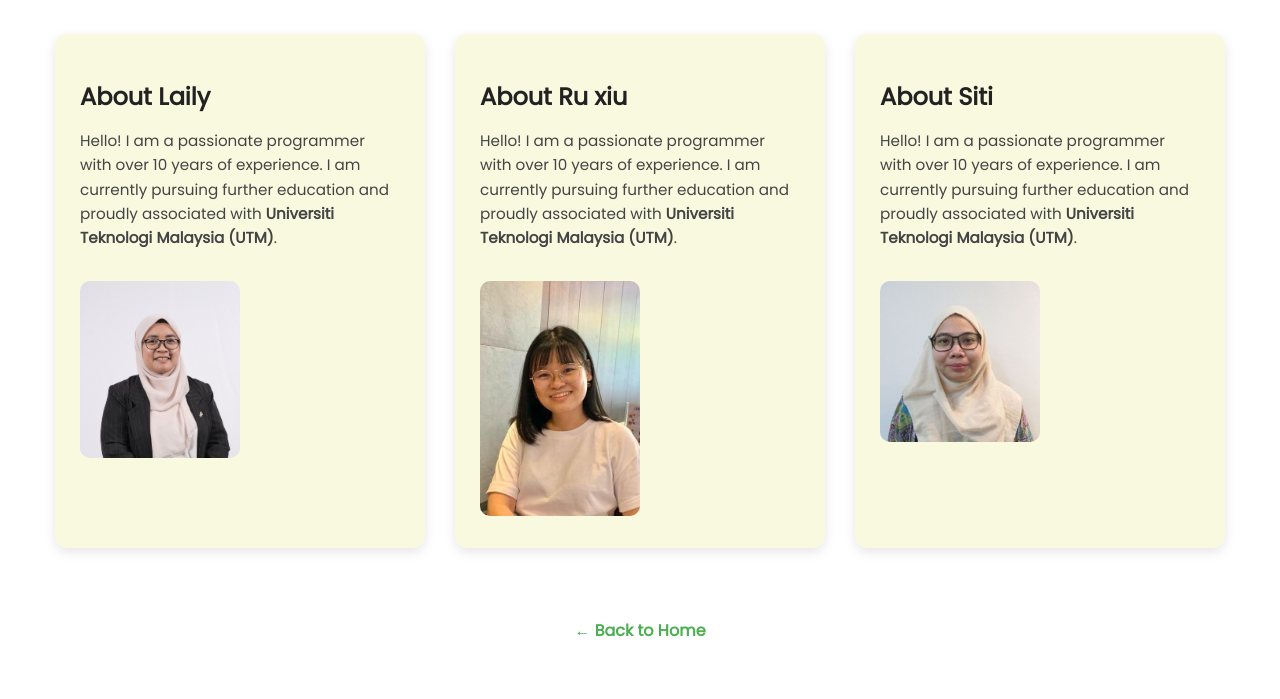
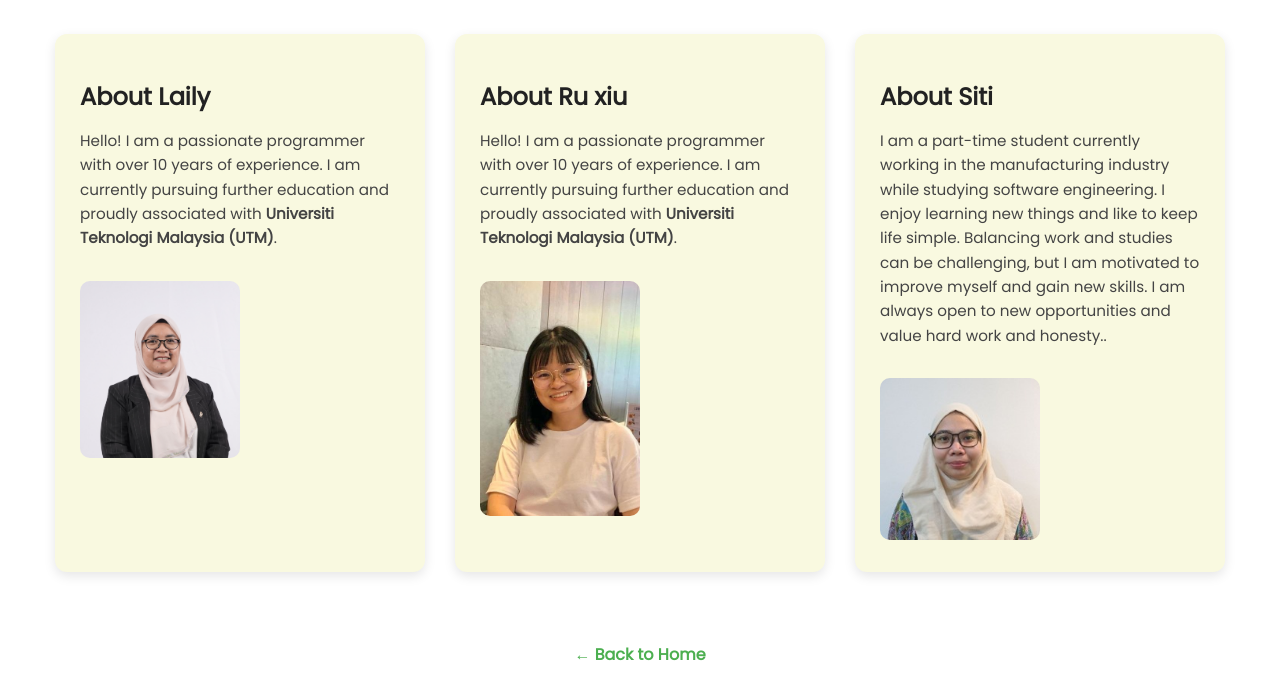
Before and after one commit to Lailies82/SLN-Website, a plain HTML site: page about.html in a window 1280 px wide. Shown: the part 71-770 px from the top of the page. Drawn offline with Linux system fonts and the light colour scheme.

Commit message:
Add files via upload

```diff
--- a/about.html
+++ b/about.html
@@ -159,7 +159,7 @@ header h1 {
 
     <div class="card">
       <h2>About Siti</h2>
-      <p>Hello! I am a passionate programmer with over 10 years of experience. I am currently pursuing further education and proudly associated with <strong>Universiti Teknologi Malaysia (UTM)</strong>.</p>
+      <p>I am a part-time student currently working in the manufacturing industry while studying software engineering. I enjoy learning new things and like to keep life simple. Balancing work and studies can be challenging, but I am motivated to improve myself and gain new skills. I am always open to new opportunities and value hard work and honesty.</strong>.</p>
       <img src="image/siti.jpeg" loading="lazy"  alt="siti Photo">
     </div>
   </div>
```
